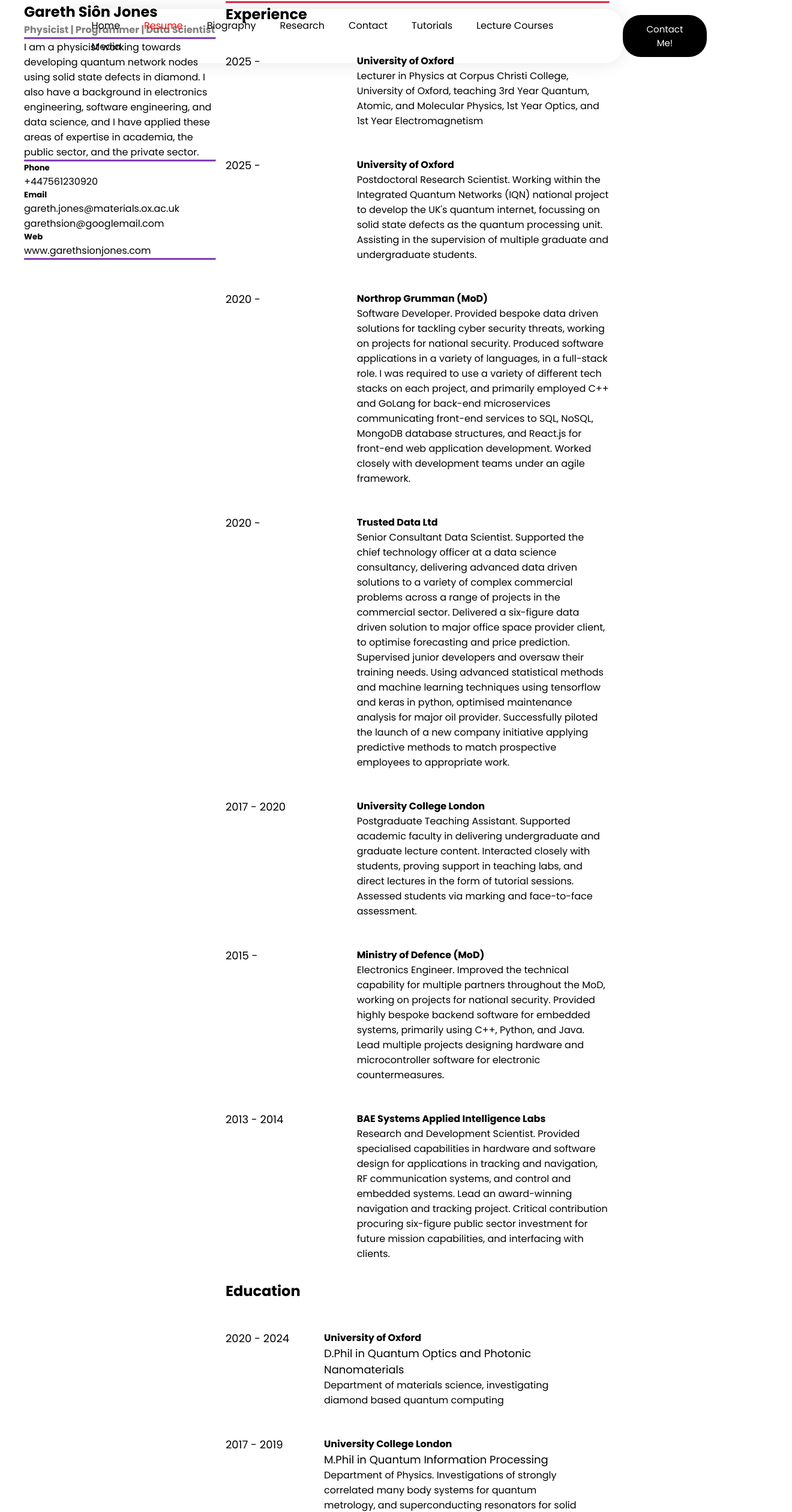
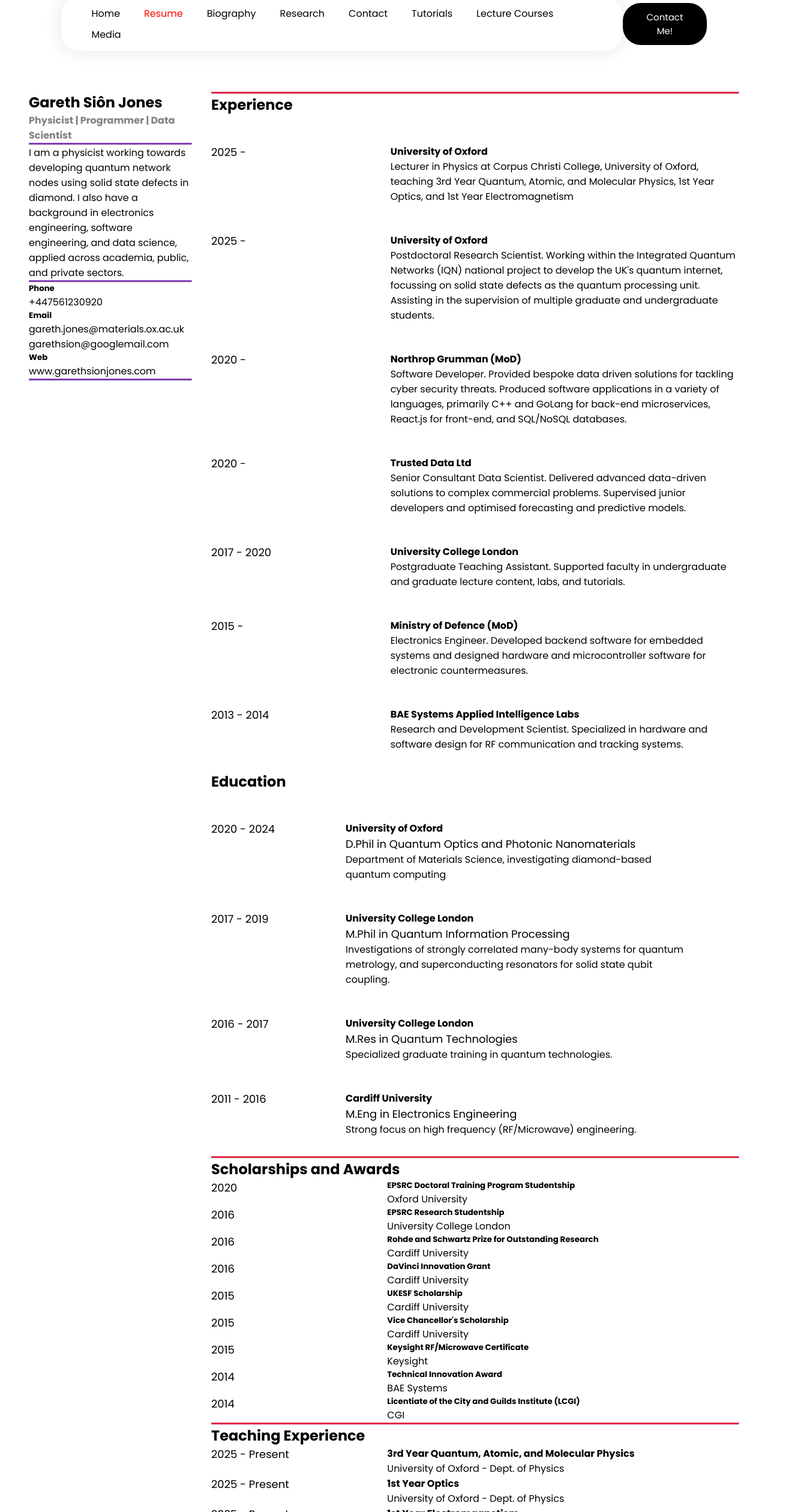
Before and after one commit to garethsion/PortfolioWebsite, a React (Vite) app: page /resume in a window 1280 px wide. Shown: the top 2520 px of the page at 60% size, 1320 px wide, since content can reach past the window. Built offline with nearby package versions, Linux system fonts and the light colour scheme; the HTML template or start-up script is replaced by a standard one.

Commit message:
I'm still trying to fix the responsivity of the page for different devices

```diff
--- a/src/Pages/Resume.jsx
+++ b/src/Pages/Resume.jsx
@@ -1,5 +1,4 @@
-// import React from 'react'
-import React, {Component } from 'react';
+import React, { Component } from 'react';
 import { Grid, Box } from '@mui/material';
 import Education from '../Components/education';
 import Experience from '../Components/experience';
@@ -7,47 +6,49 @@
 import Awards from '../Components/awards';
 import Teaching from '../Components/teaching';
 
-class Resume extends Component{
-  render(){
-    return(
-        <Box
-        sx={{
-          pt: "80px",        // exactly navbar height
-          minHeight: "100vh",
-        }}
-      >
-            <Grid container ml={5} mt={430}>
-                <Grid item xs={3}>
+class Resume extends Component {
+  render() {
+    return (
+      /* Outer Box adds padding equal to navbar height */
+      <Box sx={{ pt: '2500px', px: { xs: 2, sm: 3, md: 6 } }}>
+        <Grid container spacing={4} disableEqualOverflow>
+
+          {/* ================= LEFT COLUMN ================= */}
+          <Grid item xs={12} md={3}>
             <Box>
-                        {/* <h2 style={{paddingTop: '20em'}}>Gareth Jones</h2> */}
               <h2>Gareth Siôn Jones</h2>
-                        <h4 style={{color: 'grey'}}>Physicist | Programmer | Data Scientist</h4>
-                        <hr style={{borderTop: '3px solid #833fb2', width: '100%'}} />
-                        <p>I am a physicist working towards developing quantum network nodes using solid state defects in diamond. I also have a background in electronics engineering, software engineering, and data science, and I have applied these areas of expertise in academia, the public sector, and the private sector.</p>
-                        <hr style={{borderTop: '3px solid #833fb2', width: '100%'}} />
-                        {/* <h5>Address</h5>
-                        <p>1 Hacker Way Menlo Park, 94025</p> */}
+              <h4 style={{ color: 'grey' }}>
+                Physicist | Programmer | Data Scientist
+              </h4>
+              <hr style={{ borderTop: '3px solid #833fb2', width: '100%' }} />
+              <p>
+                I am a physicist working towards developing quantum network nodes
+                using solid state defects in diamond. I also have a background
+                in electronics engineering, software engineering, and data science,
+                applied across academia, public, and private sectors.
+              </p>
+              <hr style={{ borderTop: '3px solid #833fb2', width: '100%' }} />
+
               <h5>Phone</h5>
               <p>+447561230920</p>
+
               <h5>Email</h5>
               <p>gareth.jones@materials.ox.ac.uk</p>
               <p>garethsion@googlemail.com</p>
+
               <h5>Web</h5>
               <p>www.garethsionjones.com</p>
-                        <hr style={{borderTop: '3px solid #833fb2', width: '100%'}} />
+
+              <hr style={{ borderTop: '3px solid #833fb2', width: '100%' }} />
             </Box>
           </Grid>
-                <Grid item xs={6} ml={2} mr={5}>
+
+          {/* ================= RIGHT COLUMN ================= */}
+          <Grid item xs={12} md={9}>
             <Box>
-
-                    <hr style={{borderTop: '3px solid #e22947'}}/>
+              {/* Experience Section */}
+              <hr style={{ borderTop: '3px solid #e22947' }} />
               <h2>Experience</h2>
-
-                    {/* <Experience
-                        startYear={2025}
-                        jobName="Solitaire"
-                        jobDescription="Co-Founder and Chief Technology Officer (CTO). Leading a diverse team developing diamond-based quantum network nodes. Leading a scientific development team to develop efficient spin-photon interfaces in diamond for quantum networking."
-                    /> */}
 
               <Experience
                 startYear={2025}
@@ -57,52 +58,51 @@
 
               <Experience
                 startYear={2025}
-                        // endYear={2028}
                 jobName="University of Oxford"
                 jobDescription="Postdoctoral Research Scientist. Working within the Integrated Quantum Networks (IQN) national project to develop the UK's quantum internet, focussing on solid state defects as the quantum processing unit. Assisting in the supervision of multiple graduate and undergraduate students."
               />
 
               <Experience
                 startYear={2020}
-                        // endYear={2012}
                 jobName="Northrop Grumman (MoD)"
-                        jobDescription="Software Developer. Provided bespoke data driven solutions for tackling cyber security threats, working on projects for national security. Produced software applications in a variety of languages, in a full-stack role. I was required to  use a variety of different tech stacks on each project, and primarily employed C++ and GoLang for back-end microservices communicating front-end services to SQL, NoSQL, MongoDB database structures, and React.js for front-end web application development. Worked closely with development teams under an agile framework."
+                jobDescription="Software Developer. Provided bespoke data driven solutions for tackling cyber security threats. Produced software applications in a variety of languages, primarily C++ and GoLang for back-end microservices, React.js for front-end, and SQL/NoSQL databases."
               />
 
               <Experience
                 startYear={2020}
-                        // endYear={2016}
                 jobName="Trusted Data Ltd"
-                        jobDescription="Senior Consultant Data Scientist. Supported the chief technology officer at a data science consultancy, delivering advanced data driven solutions to a variety of complex commercial problems across a range of projects in the commercial sector. Delivered a six-figure data driven solution to major office space provider client, to optimise forecasting and price prediction. Supervised junior developers and oversaw their training needs. Using advanced statistical methods and machine learning techniques using tensorflow and keras in python, optimised maintenance analysis for major oil provider. Successfully piloted the launch of a new company initiative applying predictive methods to match prospective employees to appropriate work."
+                jobDescription="Senior Consultant Data Scientist. Delivered advanced data-driven solutions to complex commercial problems. Supervised junior developers and optimised forecasting and predictive models."
               />
 
               <Experience
                 startYear={2017}
                 endYear={2020}
                 jobName="University College London"
-                        jobDescription="Postgraduate Teaching Assistant. Supported academic faculty in delivering undergraduate and graduate lecture content. Interacted closely with students, proving support in teaching labs, and direct lectures in the form of tutorial sessions. Assessed students via marking and face-to-face assessment."
+                jobDescription="Postgraduate Teaching Assistant. Supported faculty in undergraduate and graduate lecture content, labs, and tutorials."
               />
 
               <Experience
                 startYear={2015}
-                        // endYear={2016}
                 jobName="Ministry of Defence (MoD)"
-                        jobDescription="Electronics Engineer. Improved the technical capability for multiple partners throughout the MoD, working on projects for national security. Provided highly bespoke backend software for embedded systems, primarily using C++, Python, and Java. Lead multiple projects designing hardware and microcontroller software for electronic countermeasures. "
+                jobDescription="Electronics Engineer. Developed backend software for embedded systems and designed hardware and microcontroller software for electronic countermeasures."
               />
 
               <Experience
                 startYear={2013}
                 endYear={2014}
                 jobName="BAE Systems Applied Intelligence Labs"
-                        jobDescription="Research and Development Scientist. Provided specialised capabilities in hardware and software design for applications in tracking and navigation, RF communication systems, and control and embedded systems. Lead an award-winning navigation and tracking project. Critical contribution procuring six-figure public sector investment for future mission capabilities, and interfacing with clients."
+                jobDescription="Research and Development Scientist. Specialized in hardware and software design for RF communication and tracking systems."
               />
+
+              {/* Education Section */}
               <h2>Education</h2>
+
               <Education
                 startYear={2020}
                 endYear={2024}
                 schoolName="University of Oxford"
                 degreeName="D.Phil in Quantum Optics and Photonic Nanomaterials"
-                        schoolDescription="Department of materials science, investigating diamond based quantum computing"
+                schoolDescription="Department of Materials Science, investigating diamond-based quantum computing"
               />
 
               <Education
@@ -110,7 +110,7 @@
                 endYear={2019}
                 schoolName="University College London"
                 degreeName="M.Phil in Quantum Information Processing"
-                        schoolDescription="Department of Physics. Investigations of strongly correlated many body systems for quantum metrology, and superconducting resonators for solid state qubit coupling."
+                schoolDescription="Investigations of strongly correlated many-body systems for quantum metrology, and superconducting resonators for solid state qubit coupling."
               />
 
               <Education
@@ -118,7 +118,7 @@
                 endYear={2017}
                 schoolName="University College London"
                 degreeName="M.Res in Quantum Technologies"
-                        schoolDescription="Department of Physics. Specialised taught and research graduate training in quantum technologies."
+                schoolDescription="Specialized graduate training in quantum technologies."
               />
 
               <Education
@@ -126,204 +126,45 @@
                 endYear={2016}
                 schoolName="Cardiff University"
                 degreeName="M.Eng in Electronics Engineering"
-                        schoolDescription="Department of Engineering. Strongly focussed on high frequency (RF/Microwave)) engineering."
+                schoolDescription="Strong focus on high frequency (RF/Microwave) engineering."
               />
 
-                <hr style={{borderTop: '3px solid #e22947'}}/>
+              {/* Awards Section */}
+              <hr style={{ borderTop: '3px solid #e22947' }} />
               <h2>Scholarships and Awards</h2>
 
-                    <Awards
-                        awardYear={2020}
-                        awardName="EPSRC Doctoral Training Program Studentship"
-                        awardDescription="Oxford University - a scholarship proivided for completion of D.Phil studies."
-                    />
+              <Awards awardYear={2020} awardName="EPSRC Doctoral Training Program Studentship" awardDescription="Oxford University" />
+              <Awards awardYear={2016} awardName="EPSRC Research Studentship" awardDescription="University College London" />
+              <Awards awardYear={2016} awardName="Rohde and Schwartz Prize for Outstanding Research" awardDescription="Cardiff University" />
+              <Awards awardYear={2016} awardName="DaVinci Innovation Grant" awardDescription="Cardiff University" />
+              <Awards awardYear={2015} awardName="UKESF Scholarship" awardDescription="Cardiff University" />
+              <Awards awardYear={2015} awardName="Vice Chancellor's Scholarship" awardDescription="Cardiff University" />
+              <Awards awardYear={2015} awardName="Keysight RF/Microwave Certificate" awardDescription="Keysight" />
+              <Awards awardYear={2014} awardName="Technical Innovation Award" awardDescription="BAE Systems" />
+              <Awards awardYear={2014} awardName="Licentiate of the City and Guilds Institute (LCGI)" awardDescription="CGI" />
 
-                    <Awards
-                        awardYear={2016}
-                        awardName="EPSRC Research Studentship"
-                        awardDescription="University College London - a scholarship proivided for completion of graduate studies."
-                    />
-
-                    <Awards
-                        awardYear={2016}
-                        awardName="Rohde and Schwartz Prize for Outstanding Research"
-                        awardDescription="Cardiff University - Awarded for research undertaken as part of master's project."
-                    />
-
-                    <Awards
-                        awardYear={2016}
-                        awardName="DaVinci Innovation Grant"
-                        awardDescription="Cardiff University - Awarded for research undertaken as part of master's project."
-                    />
-
-                    <Awards
-                        awardYear={2015}
-                        awardName="United Kingdom Electronic Skills Foundation (UKESF) Scholarship"
-                        awardDescription="Cardiff University - Awarded for research undertaken as part of master's project."
-                    />
-
-                    <Awards
-                        awardYear={2015}
-                        awardName="Vice Chancellor's Scholarship"
-                        awardDescription="Cardiff University - Scholarship awarded to attend 2015 DjangoCon conference"
-                    />
-
-                    <Awards
-                        awardYear={2015}
-                        awardName="Keysight RF/Microwave Industry Ready Certificate"
-                        awardDescription="Keysight - Professional 2015 Certification"
-                    />
-
-                    <Awards
-                        awardYear={2014}
-                        awardName="Technical Innovation Award"
-                        awardDescription="BAE Systems - Awarded for the design and prototype of a 2014 novel GPS tracking system."
-                    />
-
-                    <Awards
-                        awardYear={2014}
-                        awardName="Licentiate of the City and Guilds Institute (LCGI)"
-                        awardDescription="CGI - Professional Certification"
-                    />
-
-<hr style={{borderTop: '3px solid #e22947'}}/>
+              {/* Teaching Section */}
+              <hr style={{ borderTop: '3px solid #e22947' }} />
               <h2>Teaching Experience</h2>
 
-                    <Teaching
-                        startYear={2025}
-                        endYear="Present"
-                        courseName="3rd Year Quantum, Atomic, and Molecular Physics"
-                        institute="University of Oxford - Dept. of Physics"
-                    />
-
-                    <Teaching
-                        startYear={2025}
-                        endYear="Present"
-                        courseName="1st Year Optics"
-                        institute="University of Oxford - Dept. of Physics"
-                    />
-
-                    <Teaching
-                        startYear={2025}
-                        endYear="Present"
-                        courseName="1st Year Electromagnetism"
-                        institute="University of Oxford - Dept. of Physics"
-                    />
-
-                    <Teaching
-                        startYear={2025}
-                        endYear="Present"
-                        courseName="3rd Year Materials for Optics and Optoelectronics"
-                        institute="University of Oxford - Dept. of Materials"
-                    />
-
-                    <Teaching
-                        startYear={2021}
-                        endYear="Present"
-                        courseName="2nd Year Computing"
-                        institute="University of Oxford - Dept. of Physics"
-                    />
-
-                    <Teaching
-                        startYear={2021}
-                        endYear="Present"
-                        courseName="1st Year Computing"
-                        institute="University of Oxford - Dept. of Physics"
-                    />
-
-                    <Teaching
-                        startYear={2017}
-                        endYear="Present"
-                        courseName="Private Tutoring"
-                        institute=""
-                    />
-
-                    <Teaching
-                        startYear={2017}
-                        endYear={2020}
-                        courseName="1st Year Design and Professional Skills"
-                        institute="University College London"
-                    />
-
-                    <Teaching
-                        startYear={2017}
-                        endYear={2020}
-                        courseName="1st Year Electronics Laboratory"
-                        institute="UCL, Dept of Engineering"
-                    />
-
-                    <Teaching
-                        startYear={2017}
-                        endYear={2019}
-                        courseName="2nd Year Physics Electronics Laboratory"
-                        institute="UCL, Dept of Physics and Astronomy"
-                    />
-
-                    <Teaching
-                        startYear={2017}
-                        endYear={2018}
-                        courseName="3rd Year Java Programming"
-                        institute="UCL, Dept of Physics and Astronomy"
-                    />
-
-                    <Teaching
-                        startYear={2018}
-                        // endYear={2018}
-                        courseName="Msc Signal Processing"
-                        institute="UCL, Dept of Physics and Astronomy"
-                    />
-{/*
-<hr style={{borderTop: '3px solid #e22947'}}/>
-                    <h2>Skills</h2>
-                    <h3>Physics</h3>
-                    <Skills
-                        skill="Quantum Optics"
-                        progress={100}
-                    />
-
-                    <Skills
-                        skill="Superconducting Resonators"
-                        progress={100}
-                    />
-
-                    <Skills
-                        skill="Electromagnetic Modelling"
-                        progress={100}
-                    />
-
-                    <Skills
-                        skill="Microwave Engineering"
-                        progress={100}
-                    />
-
-                    <h3 //TODO Remove progress bar and change for categories [Rudimentary, Advanced, Expert]
-                    >Programming</h3>
-                    <Skills
-                        skill="javascript"
-                        progress={100}
-                    />
-
-                    <Skills
-                        skill="HTML/CSS"
-                        progress={80}
-                    />
-
-                    <Skills
-                        skill="NodeJS"
-                        progress={50}
-                    />
-
-                    <Skills
-                        skill="React"
-                        progress={25}
-                    /> */}
+              <Teaching startYear={2025} endYear="Present" courseName="3rd Year Quantum, Atomic, and Molecular Physics" institute="University of Oxford - Dept. of Physics" />
+              <Teaching startYear={2025} endYear="Present" courseName="1st Year Optics" institute="University of Oxford - Dept. of Physics" />
+              <Teaching startYear={2025} endYear="Present" courseName="1st Year Electromagnetism" institute="University of Oxford - Dept. of Physics" />
+              <Teaching startYear={2025} endYear="Present" courseName="3rd Year Materials for Optics and Optoelectronics" institute="University of Oxford - Dept. of Materials" />
+              <Teaching startYear={2021} endYear="Present" courseName="2nd Year Computing" institute="University of Oxford - Dept. of Physics" />
+              <Teaching startYear={2021} endYear="Present" courseName="1st Year Computing" institute="University of Oxford - Dept. of Physics" />
+              <Teaching startYear={2017} endYear="Present" courseName="Private Tutoring" institute="" />
+              <Teaching startYear={2017} endYear={2020} courseName="1st Year Design and Professional Skills" institute="University College London" />
+              <Teaching startYear={2017} endYear={2020} courseName="1st Year Electronics Laboratory" institute="UCL, Dept of Engineering" />
+              <Teaching startYear={2017} endYear={2019} courseName="2nd Year Physics Electronics Laboratory" institute="UCL, Dept of Physics and Astronomy" />
+              <Teaching startYear={2017} endYear={2018} courseName="3rd Year Java Programming" institute="UCL, Dept of Physics and Astronomy" />
+              <Teaching startYear={2018} courseName="MSc Signal Processing" institute="UCL, Dept of Physics and Astronomy" />
 
             </Box>
           </Grid>
-
         </Grid>
       </Box>
-    )
+    );
   }
 }
 
--- a/src/index.css
+++ b/src/index.css
@@ -19,6 +19,8 @@
   top: 0;
   left: 0;
   width: 100%;
+  height: 80px;
+  z-index: 1000;
   display: flex;
   justify-content: space-between;
   align-items: center;
```
Lines whose indentation alone changed are shown as unchanged.
